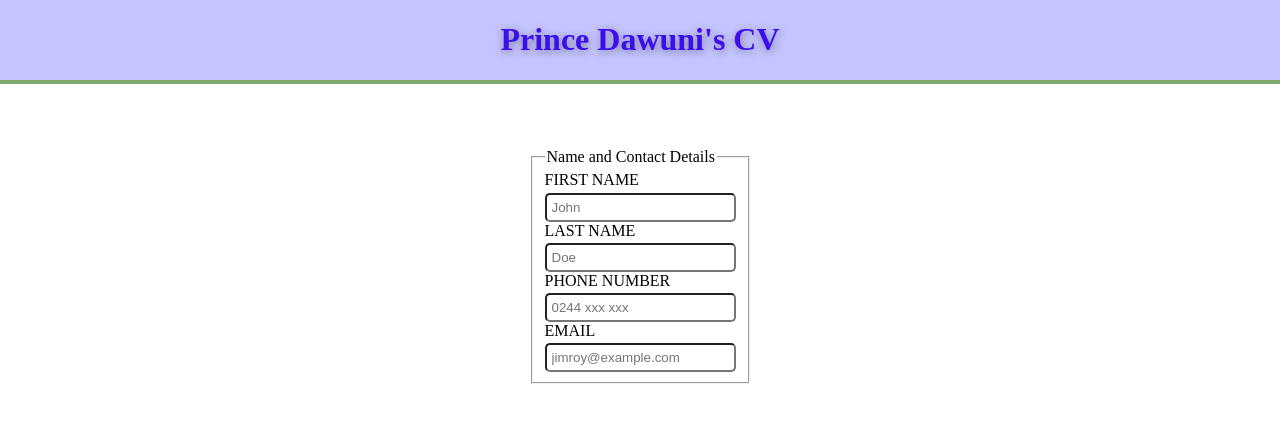
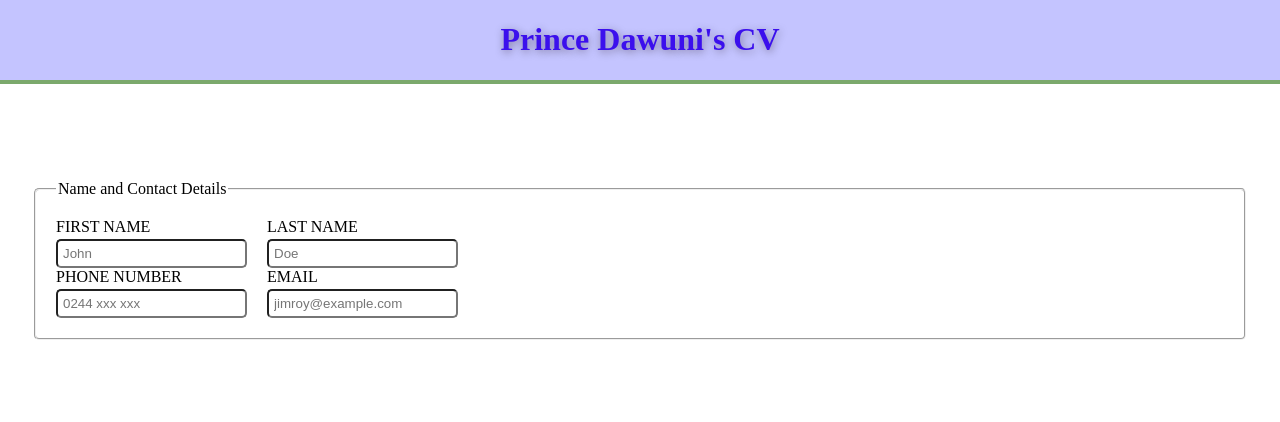
Before and after one commit to Devkass7/CV-APP, a React (Vite) app in the folder cv-app/: page / in a window 1280 px wide. Shown: the top 422 px of the page. Built offline with nearby package versions, Linux system fonts and the light colour scheme.

Commit message:
feat(form): restructure General component layout and add

```diff
--- a/cv-app/src/components/Forms/General.jsx
+++ b/cv-app/src/components/Forms/General.jsx
@@ -1,14 +1,19 @@
-
-export default function General(){
-    return <>
+export default function General() {
+  return (
+    <>
+      <div className="names">
         <div>
           <label htmlFor="fname">FIRST NAME</label>
-    <input type="text" id="fname" placeholder="John" /></div>
+          <input type="text" id="fname" placeholder="John" />
+        </div>
 
         <div>
           <label htmlFor="lname">LAST NAME</label>
           <input type="text" id="lname" placeholder="Doe" />
         </div>
+      </div>
+
+      <div className="contact">
         <div>
           <label htmlFor="phone">PHONE NUMBER</label>
           <input type="tel" id="phone" placeholder="0244 xxx xxx" />
@@ -16,6 +21,9 @@ export default function General(){
 
         <div>
           <label htmlFor="email">EMAIL</label>
-    <input type="email" id="email" placeholder="jimroy@example.com" /></div>
+          <input type="email" id="email" placeholder="jimroy@example.com" />
+        </div>
+      </div>
     </>
+  );
 }
--- a/cv-app/src/styles.css
+++ b/cv-app/src/styles.css
@@ -22,20 +22,27 @@ header{
 
 
 form{
-    display:flex;
-    flex-direction: column;
-    gap: 10px;
-    justify-content: center;
-    align-items: center;
     margin-top: 4rem;
+    padding: 2rem;
 
 
     input{
-        display: block;
         margin-top: 0.2rem;
         padding: 5px;
         border-radius: 5px;
+        display: block;
+
 
 
     }
 }
+
+.names, .contact{
+    display: flex;
+    gap:20px
+}
+
+fieldset{
+    padding: 20px;
+    border-radius: 5px;
+}
```
Lines whose indentation alone changed are shown as unchanged.
